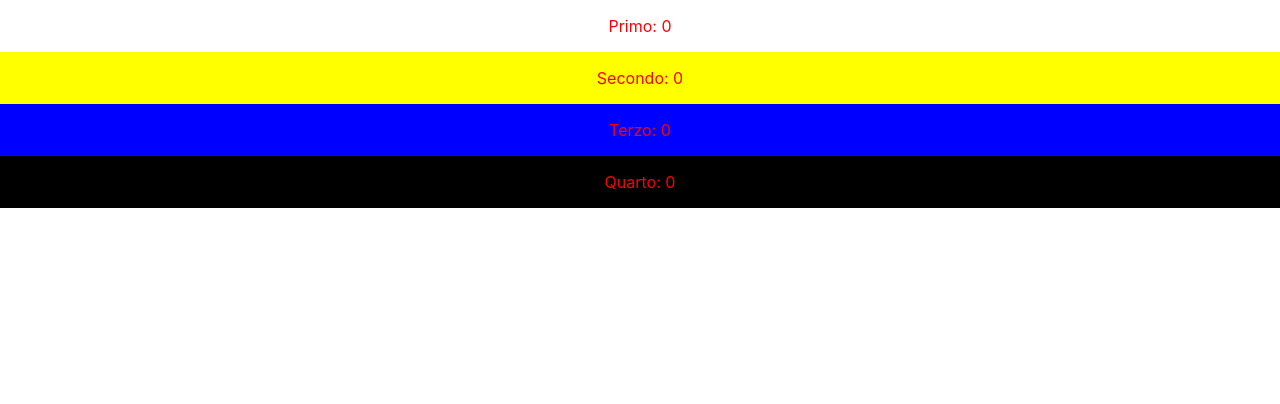
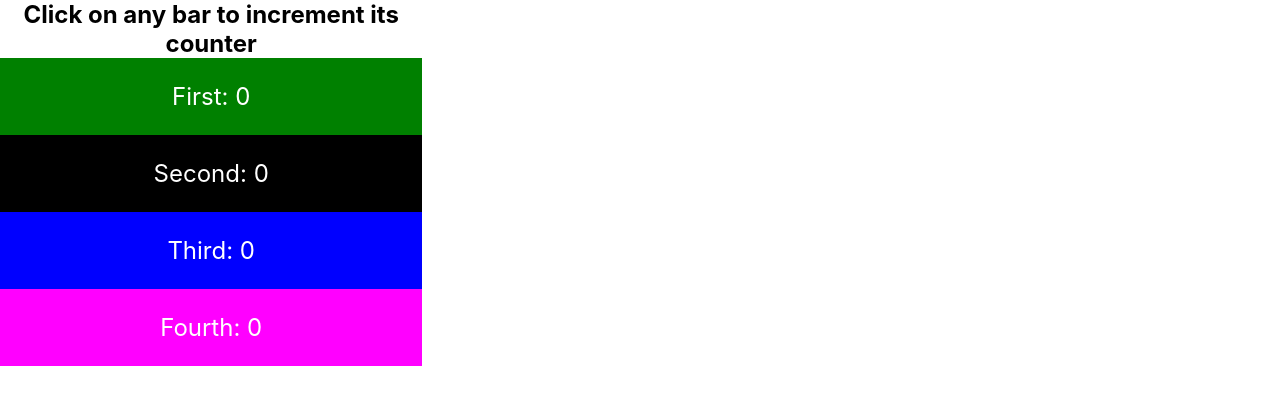
Before and after one commit to ayleesedai/providerware, a React (Create React App) app: page / in a window 1280 px wide. Shown: the top 404 px of the page. Built offline with nearby package versions, Linux system fonts and the light colour scheme.

Commit message:
minor refactor

```diff
--- a/src/App.css
+++ /dev/null
@@ -1,32 +0,0 @@
-.App {
-  text-align: center;
-}
-
-.App-logo {
-  animation: App-logo-spin infinite 20s linear;
-  height: 40vmin;
-}
-
-.App-header {
-  background-color: #282c34;
-  min-height: 100vh;
-  display: flex;
-  flex-direction: column;
-  align-items: center;
-  justify-content: center;
-  font-size: calc(10px + 2vmin);
-  color: white;
-}
-
-.App-link {
-  color: #61dafb;
-}
-
-@keyframes App-logo-spin {
-  from {
-    transform: rotate(0deg);
-  }
-  to {
-    transform: rotate(360deg);
-  }
-}
--- a/src/App.js
+++ b/src/App.js
@@ -1,19 +1,15 @@
 import React, { useMemo } from 'react';
 import { useReducer, Provider } from './codux';
-import './App.css';
 
 const Counter = ({ name }) => {
   const [state, dispatch] = useReducer((state, { type }) => type === 'INC' ? ({ name, count: state.count + 1 }) : state, { name, count: 0 });
+  const onClick = useMemo(() => () => dispatch({ type: 'INC' }), []);
   return (
-    <div onClick={() => dispatch({ type: 'INC' })} style={{ color: 'red', padding: '1em' }}>{`${name}: ${state.count}`}</div>
+    <div onClick={onClick} style={{ fontWeight: 'normal', cursor: 'pointer', color: 'white', padding: '1em' }}>{`${name}: ${state.count}`}</div>
   );
 }
 
-const AParent = ({ children }) => <div style={{ backgroundColor: 'black'}}>{children}</div>
-
-const AnotherParent = ({ children }) => <div style={{ backgroundColor: 'blue'}}>{children}</div>
-
-const AThirdParent = ({ children }) => <div style={{ backgroundColor: 'yellow'}}>{children}</div>
+const AComponent = ({ color: backgroundColor, children }) => <div style={{ backgroundColor }}>{children}</div>
 
 const App = () => {
   const loggerMiddleware = useMemo(() => (dispatch, action, state) => {
@@ -24,18 +20,21 @@ const App = () => {
     console.groupEnd();
   });
   return (
-    <div className="App">
+    <div style={{ width: '33%', fontSize: '1.5em', fontWeight: 'bold', textAlign: 'center', display: 'flex', flexDirection: 'column', justifyContent: 'center' }}>
       <Provider middlewares={[loggerMiddleware]}>
-        <Counter name="Primo" />
-        <AnotherParent>
-          <AThirdParent>
-            <Counter name="Secondo" />
-          </AThirdParent>
-          <Counter name="Terzo" />
-        </AnotherParent>
-        <AParent>
-          <Counter name="Quarto" />
-        </AParent>
+        {"Click on any bar to increment its counter"}
+        <AComponent color="green">
+          <Counter name="First"/>
+        </AComponent>
+        <AComponent color="blue">
+          <AComponent color="black">
+            <Counter name="Second" />
+          </AComponent>
+          <Counter name="Third" />
+        </AComponent>
+        <AComponent color="magenta">
+          <Counter name="Fourth" />
+        </AComponent>
       </Provider>
     </div>
   );
```
Also changed, not shown: 1 other file (tests, documents, lock files or other folders).
